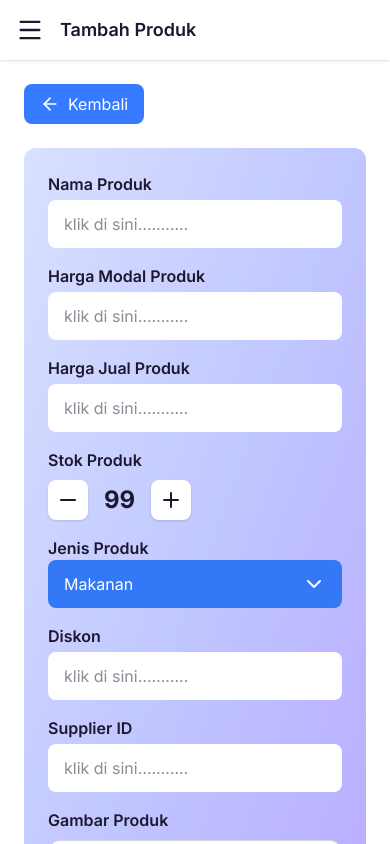
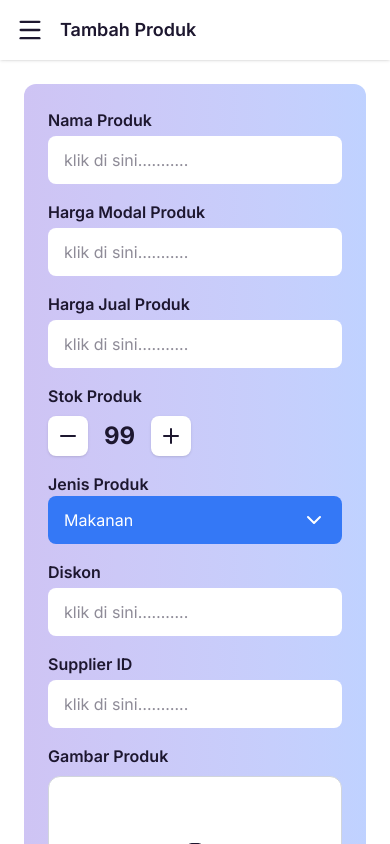
Before and after one commit to farhanangga/bimbim, a Next.js app: page /dashboard/commonPage/produkBaru in a window 390 px wide. Shown: the top 844 px of the page. Built offline with nearby package versions, Linux system fonts and the light colour scheme.

Commit message:
adjusments

```diff
--- a/src/app/dashboard/commonPage/produkBaru/page.tsx
+++ b/src/app/dashboard/commonPage/produkBaru/page.tsx
@@ -56,13 +56,13 @@ export default function TambahProdukPage() {
           {/* Tombol Kembali */}
           <button
             onClick={() => router.back()}
-            className="flex items-center gap-2 bg-[#367AFF] text-white px-4 py-2 rounded-lg"
+            className="hidden lg:inline-flex flex items-center gap-2 bg-[#367AFF] text-white px-4 py-2 rounded-lg"
           >
             <ArrowLeft size={20} /> Kembali
           </button>
 
           {/* Form Card */}
-          <div className="mt-6 bg-gradient-to-br from-[#D8E1FF] via-[#C0C6FF] to-[#B8A8FF] p-6 rounded-xl">
+          <div className="mt-0 lg:mt-6 bg-gradient-to-r from-[#5D3ADA]/30 to-[#2B68FF]/30 p-6 rounded-xl">
 
             {/* Nama Produk */}
             <label className="font-semibold">Nama Produk</label>
```
